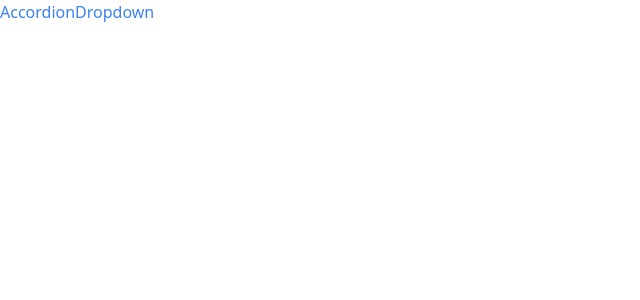
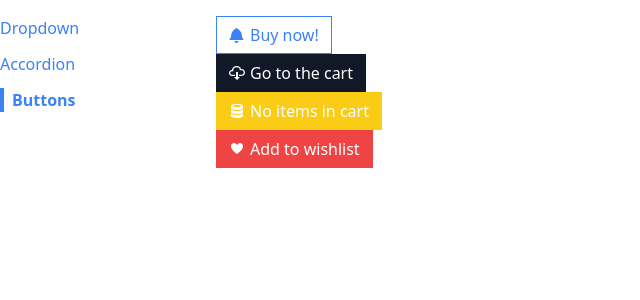
Before and after one commit to cieslarmichal/learning-react, a React (Create React App) app in the folder comps/: page /buttons in a window 1280 px wide. Shown: the top 300 px of the page, without its empty margins (0-640 px from the left). Built offline with nearby package versions, Linux system fonts and the light colour scheme.

Commit message:
feat: add sidebar component

```diff
--- a/comps/src/App.js
+++ b/comps/src/App.js
@@ -1,19 +1,22 @@
-import Link from "./components/Link";
 import Route from "./components/Route";
+import Sidebar from "./components/Sidebar";
 import AccordionPage from "./pages/AccordionPage";
 import DropdownPage from "./pages/DropdownPage";
+import ButtonPage from "./pages/ButtonPage";
 
 function App () {
   return (
-    <div>
-      <Link to="/accordion">Accordion</Link>
-      <Link to="/dropdown">Dropdown</Link>
-      <div>
+    <div className="container mx-auto grid grid-cols-6 gap-4 mt-4">
+      <Sidebar/>
+      <div className="col-span-5">
         <Route path="/accordion">
           <AccordionPage/>
         </Route>
-        <Route path="/dropdown">
+        <Route path="/">
           <DropdownPage/>
+        </Route>
+        <Route path="/buttons">
+          <ButtonPage/>
         </Route>
       </div>
     </div>
--- a/comps/src/components/Link.js
+++ b/comps/src/components/Link.js
@@ -1,10 +1,10 @@
 import classNames from "classnames";
 import useNavigation from "../hooks/useNavigation";
 
-function Link({ to, children }) {
-  const { navigate } = useNavigation();
+function Link({ to, children, className, activeClassName }) {
+  const { navigate, currentPath } = useNavigation();
 
-  const classes = classNames("text-blue-500", "hover:underline");
+  const classes = classNames("text-blue-500", "hover:underline", className, currentPath === to && activeClassName);
 
   const handleClick = (event) => {
     if (event.metaKey || event.ctrlKey) {
--- /dev/null
+++ b/comps/src/components/Sidebar.js
@@ -0,0 +1,21 @@
+import Link from "./Link";
+
+function Sidebar() {
+  const links = [
+    { path: "/", label: "Dropdown" },
+    { path: "/accordion", label: "Accordion" },
+    { path: "/buttons", label: "Buttons" },
+  ];
+
+  const renderLinks = links.map((link) => {
+    return <Link key={link.path} to={link.path} className="mb-3" activeClassName="font-bold border-l-4 border-blue-500 pl-2">{link.label}</Link>;
+  });
+
+  return (
+    <div className="sticky top-0 overflow-y-scroll flex flex-col items-start">
+      {renderLinks}
+    </div>
+  );
+}
+
+export default Sidebar;
--- a/comps/src/pages/ButtonPage.js
+++ b/comps/src/pages/ButtonPage.js
@@ -2,9 +2,7 @@
 import Button from "../components/Button";
 
 function ButtonPage () {
-  const handleClick = () => {
-    console.log("Button clicked");
-  }
+  const handleClick = () => {}
 
   return (
     <div>
```
